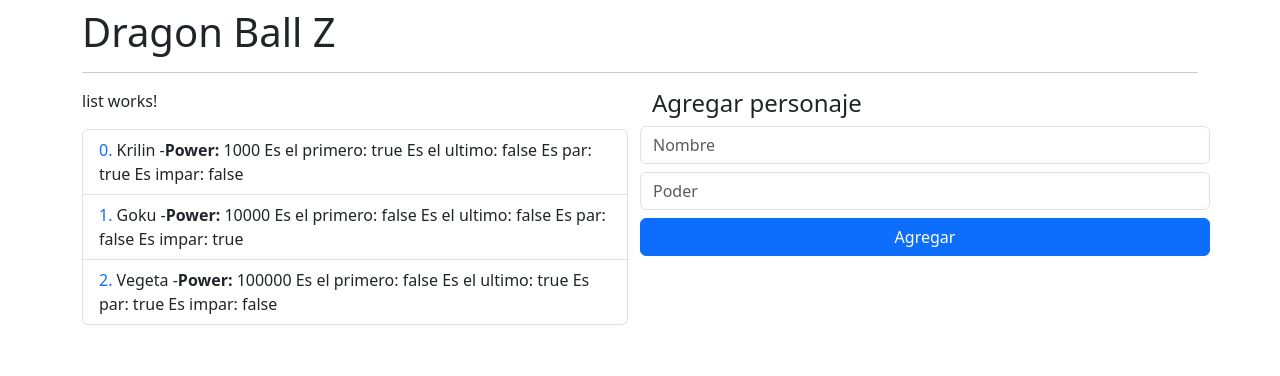
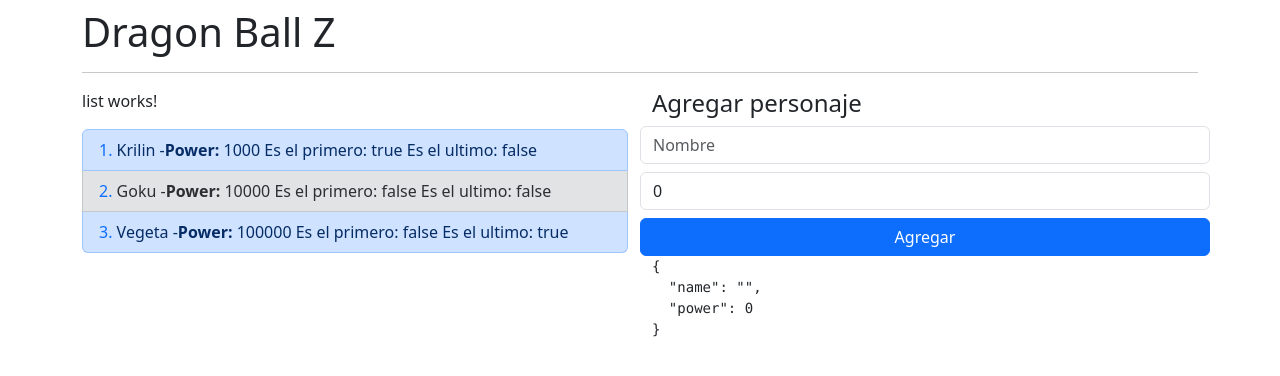
Before and after one commit to SergioAlbertoDev/Angular-Bases, an Angular app in the folder 02-bases/: page / in a window 1280 px wide. Shown: the top 376 px of the page. Built offline with nearby package versions, Linux system fonts and the light colour scheme.

Commit message:
Angular-02Bases: FormsModule y ngModel

```diff
--- a/02-bases/src/app/dbz/components/add-character/add-character.component.html
+++ b/02-bases/src/app/dbz/components/add-character/add-character.component.html
@@ -1,6 +1,22 @@
 <h4>Agregar personaje</h4>
-<form class="row">
-  <input type="text" placeholder="Nombre" class="form-control mb-2">
-  <input type="number" placeholder="Poder" class="form-control mb-2">
-  <button type="submit" class="btn btn-primary">Agregar</button>
+<form class="row" (ngSubmit)="emitCharacter()">
+
+  <!-- <input type="text" [value]="character.name"  placeholder="Nombre" class="form-control mb-2"> -->
+  <input
+  type="text"
+  name="name"
+  [(ngModel)]="character.name"
+  placeholder="Nombre"
+  class="form-control mb-2">
+
+  <input type="number"
+  name="power"
+  [(ngModel)]="character.power" placeholder="Poder" class="form-control mb-2">
+
+  <button type="submit" class="btn btn-primary" >
+    Agregar
+  </button>
+
+   <pre>{{ character | json}}</pre>
+
 </form>
--- a/02-bases/src/app/dbz/components/add-character/add-character.component.ts
+++ b/02-bases/src/app/dbz/components/add-character/add-character.component.ts
@@ -1,4 +1,5 @@
 import { Component } from '@angular/core';
+import { Character } from '../../interfaces/character.interfaace';
 
 @Component({
   selector: 'dbz-add-character',
@@ -7,4 +8,14 @@
 })
 export class AddCharacterComponent {
 
+      public character:Character = {
+        name:'',
+        power:0
+      }
+
+      emitCharacter(){
+        console.log(this.character);
+        this.character.name = '';
+        this.character.power = 0;
+      }
 }
--- a/02-bases/src/app/dbz/components/list/list.component.html
+++ b/02-bases/src/app/dbz/components/list/list.component.html
@@ -7,9 +7,12 @@
     let isEven = even;
     let isOdd =  odd;
     "
-    class="list-group-item">
+    class="list-group-item"
+    [ngClass]="{ 'list-group-item-primary': isEven,
+                  'list-group-item-secondary': isOdd
+   }" >
 
-    <span class="text-primary"> {{ i }}. </span>
+    <span class="text-primary"> {{ i + 1}}. </span>
 
     <span>{{ character.name }} -</span>
 
@@ -21,10 +24,6 @@
     <!-- <span> Es el primero: {{ i === 0}}</span> -->
 
     <span> Es el ultimo: {{ isLast }}</span>
-    <!-- <span> Es el ultimo: {{ i === characterList.length -1 }}</span> -->
 
-    <span> Es par: {{ isEven }}</span>
-
-    <span> Es impar: {{ isOdd }}</span>
   </li>
 </ul>
```
Also changed, not shown: 02-bases/src/app/dbz/dbz.module.ts (+5 -2 lines).
